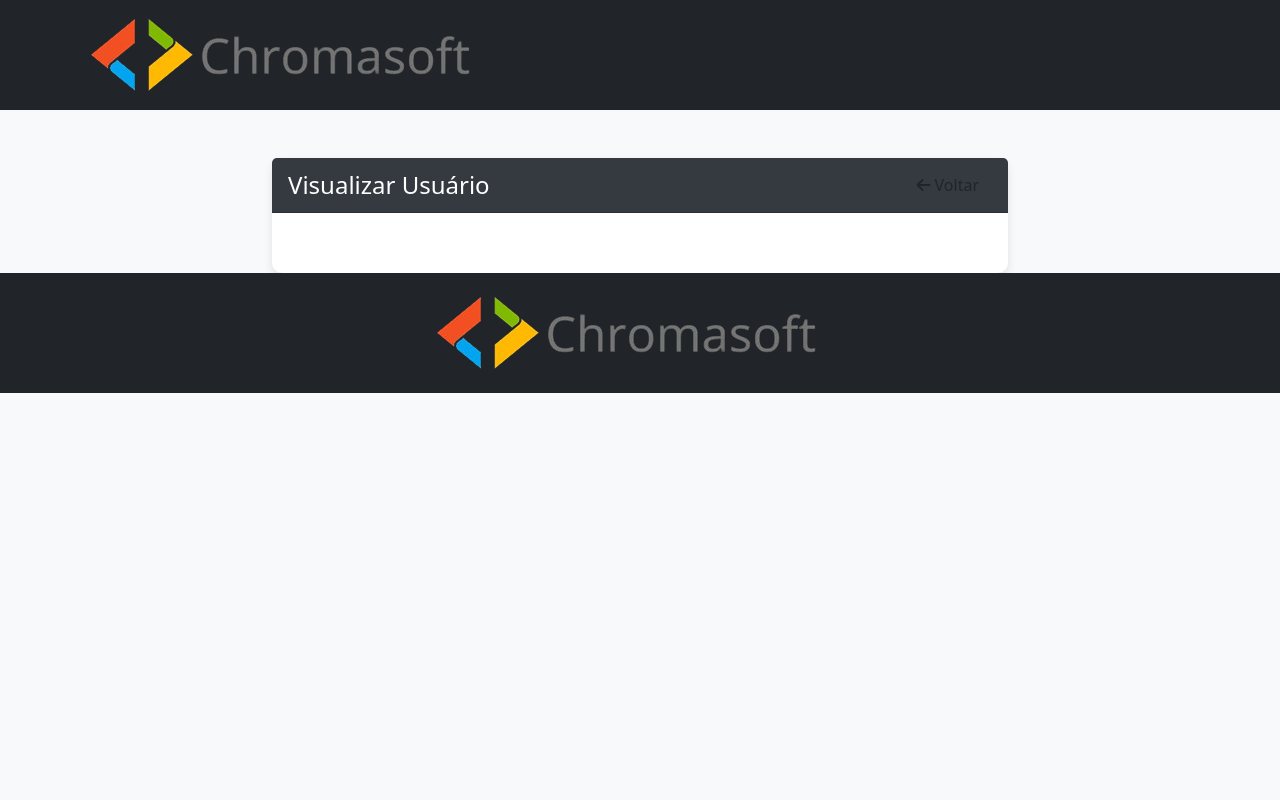
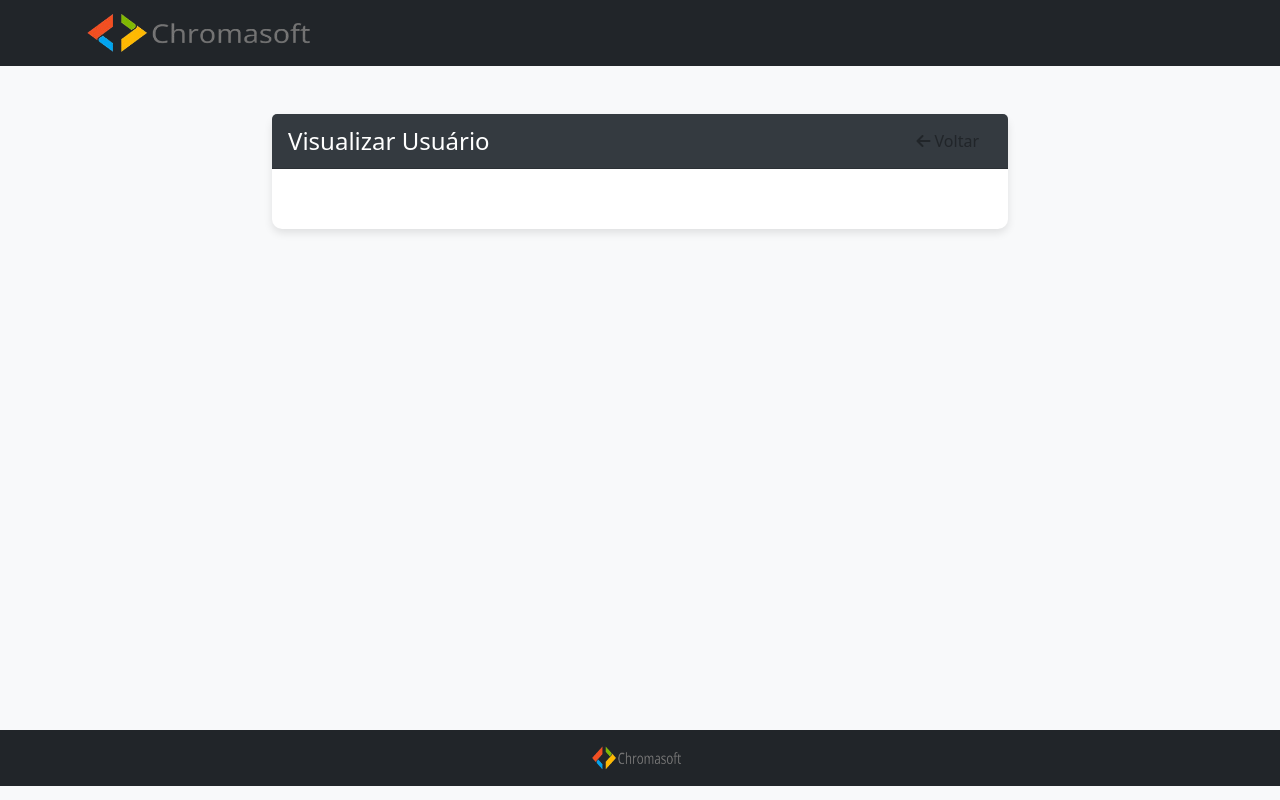
Before and after one commit to lindembergs/teste-tecnico-chroma-soft, a PHP site: page /pages/view_user.php in a window 1280 px wide. Run offline with PHP 8.4, Linux system fonts and the light colour scheme.

Commit message:
refactor: created global css and font poppins working

```diff
--- a/assets/css/view_user.css
+++ b/assets/css/view_user.css
@@ -1,5 +1,12 @@
 body {
   background-color: #f8f9fa;
+}
+.header img {
+  width: 250px;
+  height: 50px;
+}
+.container {
+  min-height: 77vh;
 }
 .card {
   border: none;
@@ -19,3 +26,8 @@ body {
   background-color: #f8f9fa;
   font-weight: bold;
 }
+
+footer img {
+  width: 100px;
+  height: 40px;
+}
--- a/pages/create_user.php
+++ b/pages/create_user.php
@@ -109,7 +109,8 @@ require '../includes/connect.php';
 
     <script src="https://cdn.jsdelivr.net/npm/bootstrap@5.3.3/dist/js/bootstrap.bundle.min.js"></script>
     <script>
-    // Validação do formulário
+
+
     const form = document.getElementById('createUserForm');
     const submitBtn = document.getElementById('submitBtn');
 
@@ -139,7 +140,6 @@ require '../includes/connect.php';
         }
     }
 
-    // Validação em tempo real do email
     const emailInput = document.getElementById('email');
     emailInput.addEventListener('input', function() {
         if (emailInput.validity.valid) {
```
Also changed, not shown: assets/css/global.css (added, +8 -0 lines), assets/css/style.css (+1 -10 lines).
